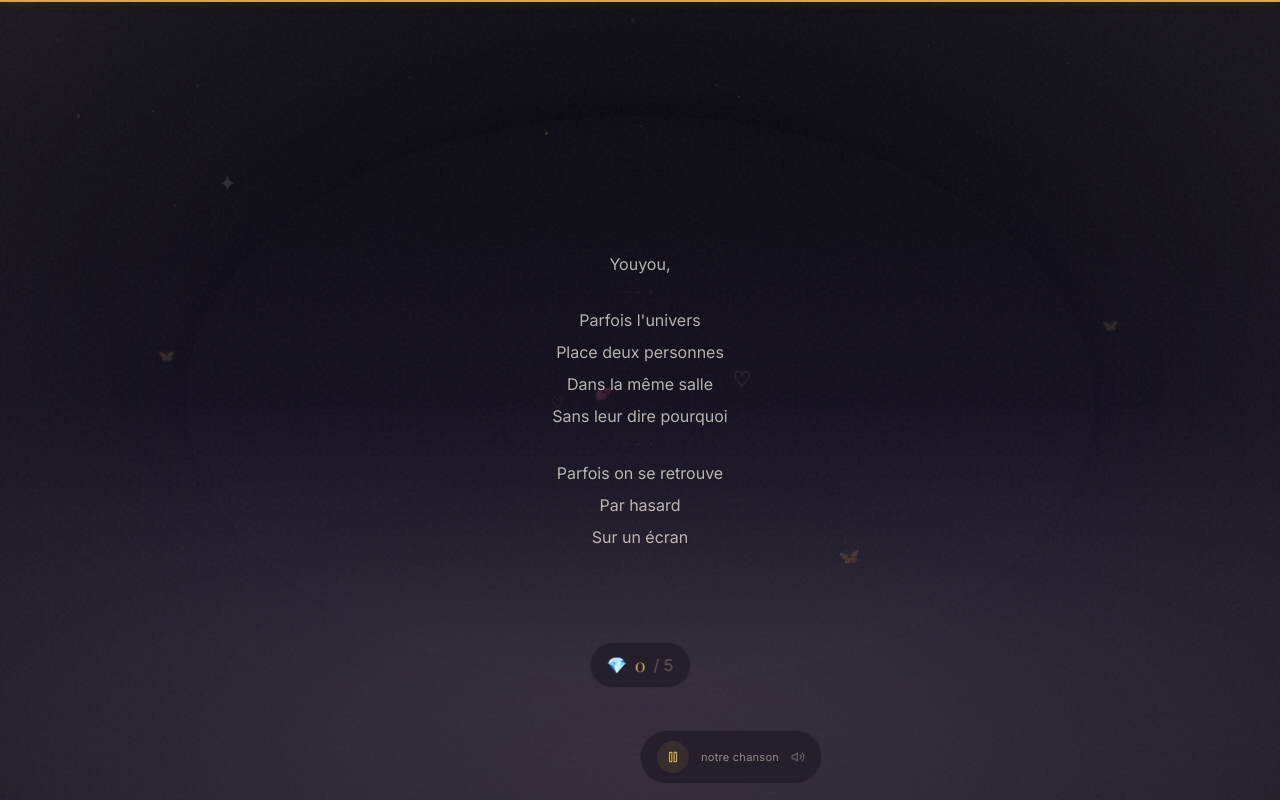
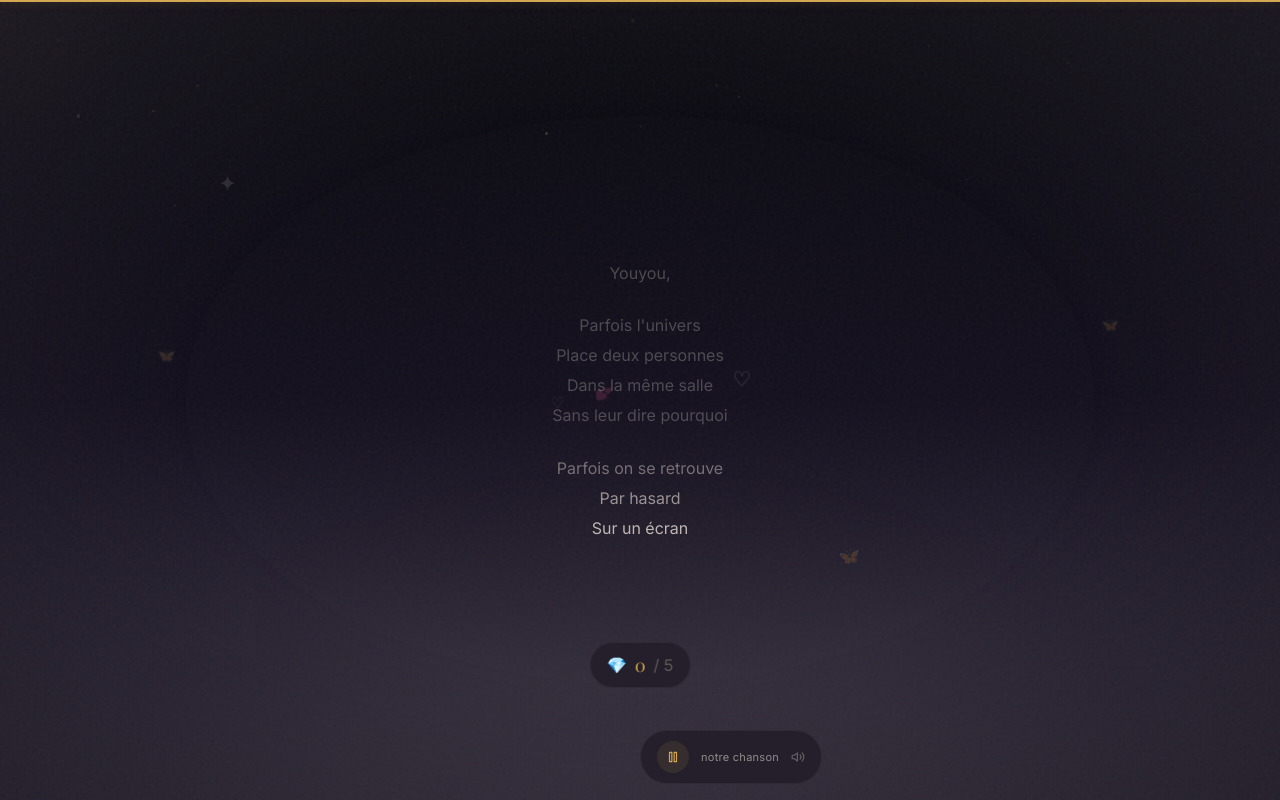
Before and after one commit to MattiaPARRINELLO/Youna-Anniv, a React (Vite) app: page / in a window 1280 px wide. Built offline with nearby package versions, Linux system fonts and the light colour scheme; a web font is replaced by a local one.

Commit message:
polish: softer spring (200/35), scale-in, depth fading on typewriter

```diff
--- a/src/components/intro/IntroScene.tsx
+++ b/src/components/intro/IntroScene.tsx
@@ -112,10 +112,12 @@ export function IntroScene({ onComplete }: IntroSceneProps) {
             exit={{ opacity: 0 }}
             transition={{ duration: 0.5 }}
           >
-            <motion.div layout className="text-center space-y-2 max-w-xs mx-auto">
+            <motion.div layout className="text-center space-y-1.5 max-w-xs mx-auto">
               {lines.map((line, i) => {
                 if (i >= visibleLines) return null;
                 const isSpecial = line.startsWith('-');
+                const distanceFromLatest = visibleLines - 1 - i;
+                const fadeOpacity = Math.max(0.35, 1 - distanceFromLatest * 0.22);
                 return (
                   <motion.p
                     layout
@@ -125,12 +127,13 @@ export function IntroScene({ onComplete }: IntroSceneProps) {
                         ? 'text-cream-dark/15 text-[11px] tracking-[0.3em]'
                         : 'font-body text-cream/70 text-sm sm:text-base leading-relaxed'
                     }`}
-                    initial={{ opacity: 0, y: 12 }}
-                    animate={{ opacity: 1, y: 0 }}
+                    initial={{ opacity: 0, y: 12, scale: 0.97 }}
+                    animate={{ opacity: fadeOpacity, y: 0, scale: 1 }}
                     transition={{
                       opacity: { duration: 0.4 },
                       y: { duration: 0.4 },
-                      layout: { type: 'spring', stiffness: 300, damping: 30 },
+                      scale: { duration: 0.4 },
+                      layout: { type: 'spring', stiffness: 200, damping: 35 },
                     }}
                   >
                     {isSpecial ? '· · ·' : line}
```
